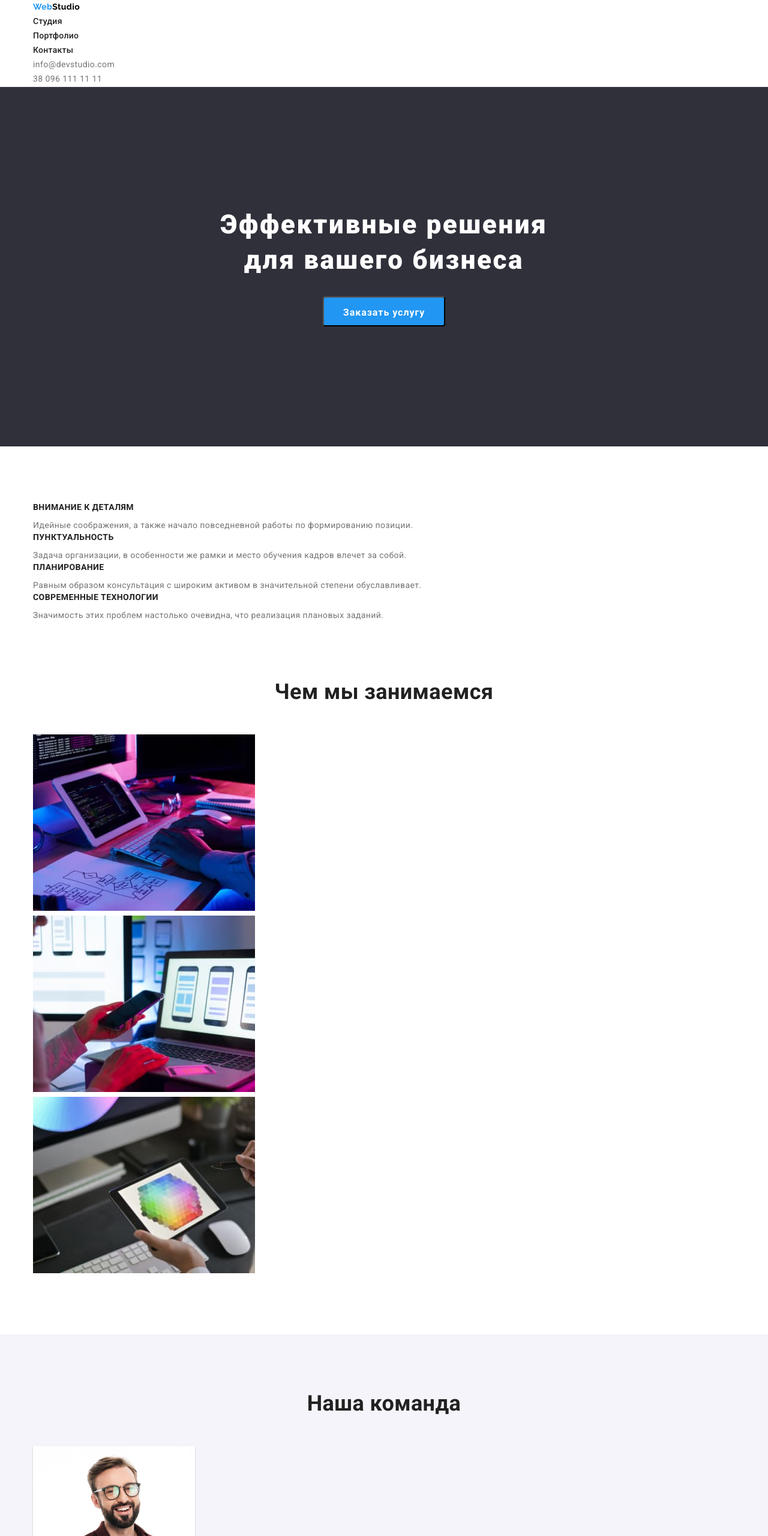
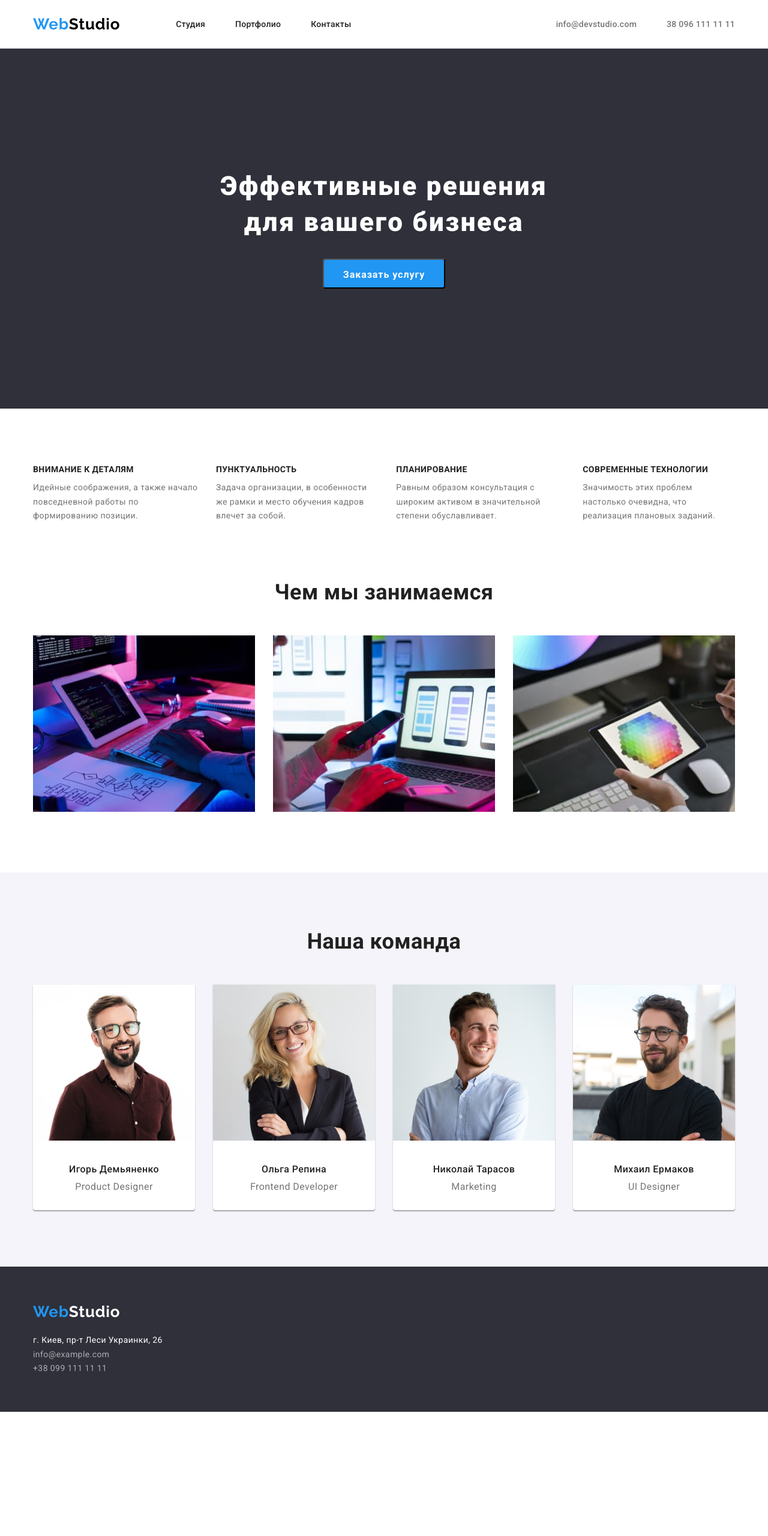
Before and after one commit to AleksandrTikka/goit-markup-hw-03, a plain HTML site: page index.html in a window 1280 px wide. Shown: the top 2560 px of the page at 60% size. After the commit the page ends 2353 px from the top, so only its background shows below. Drawn offline with nearby package versions, Linux system fonts and the light colour scheme.

Commit message:
обе страницы после флекса

```diff
--- a/css/styles.css
+++ b/css/styles.css
@@ -31,13 +31,14 @@ ul {
   width: 1200px;
   padding-left: 15px;
   padding-right: 15px;
-  margin: 0 auto;
-  outline: 3 solid red;
+  margin-left: auto;
+  margin-right: auto;
 }
 
 body {
   color: var(--primary-text-color);
   font-family: Roboto, sans-serif;
+  font-style: normal;
   font-weight: 400;
   font-size: 14px;
   line-height: 1.71;
@@ -49,11 +50,30 @@ body {
   background-color: var(--secondary-background-color);
   border-bottom: 1px solid #ececec;
 }
+/*Main nav*/
+
+.main-nav {
+  display: flex;
+  /* justify-content: space-between;*/
+  align-items: center;
+}
+
+.navigation {
+  display: flex;
+  align-items: center;
+}
 
 .logo {
+  display: block;
+  /*padding-top: 24px;
+  padding-bottom: 25px;*/
+
   color: var(--accent-color);
-
+  letter-spacing: 0.03em;
   font-family: Raleway, sans-serif;
+  font-weight: 700;
+  font-size: 26px;
+  line-height: 1.192;
   text-decoration: none;
 }
 
@@ -67,16 +87,49 @@ body {
   list-style: none;
 }
 
+.site-nav {
+  display: flex;
+  margin-left: 93px;
+}
+/*
+.site-nav .item:not(last-child) {
+  margin-right: 50px;
+}*/
+
+.site-nav .item + .item {
+  margin-left: 50px;
+}
+
 .site-nav .link {
+  display: block;
+  padding-top: 32px;
+  padding-bottom: 32px;
+
   color: var(--title-color);
+  font-weight: 500;
+  font-size: 14px;
+  line-height: 1.143;
+  letter-spacing: 0.02em;
+}
+
+.contacts {
+  display: flex;
+  margin-left: auto;
+}
+
+.contacts .item + .item {
+  margin-left: 50px;
+}
+
+.contacts .link {
+  display: flex;
+  padding-top: 32px;
+  padding-bottom: 32px;
 
   font-weight: 500;
   font-size: 14px;
-  line-height: 16px;
+  line-height: 1.143;
   letter-spacing: 0.02em;
-}
-
-.contacts .link {
   color: var(--primary-text-color);
 }
 
@@ -136,11 +189,11 @@ body {
   padding-bottom: 94px;
 }
 
-.feature {
+.features {
   padding-top: 94px;
 }
 
-.feature .section-title {
+.features .section-title {
   display: none;
 }
 
@@ -154,6 +207,17 @@ body {
   text-align: center;
 }
 
+.benefits {
+  display: flex;
+}
+
+.benefits .item {
+  flex-basis: calc((100% -90px) / 4);
+}
+
+.benefits .item + .item {
+  margin-left: 30px;
+}
 .section .title {
   margin-bottom: 10px;
   color: var(--title-color);
@@ -170,12 +234,30 @@ body {
   line-height: 1.71;
 }
 
+.work-list {
+  display: flex;
+  justify-content: center;
+  margin: -15px;
+  /*margin-left: auto;
+  margin-right: auto;*/
+}
+
+.work-list > .item {
+  margin: 15px;
+}
+
 .team {
   background-color: #f5f4fa;
   padding-top: 94px;
 }
 
-.team li {
+.team-list {
+  display: flex;
+  margin: -15px;
+}
+
+.team-list .item {
+  margin: 15px;
   width: 270px;
   padding-bottom: 30px;
   background-color: var(--secondary-background-color);
@@ -202,11 +284,20 @@ body {
 
 /*Страница портфолио*/
 
+.filter {
+  display: flex;
+  justify-content: center;
+  margin-bottom: 50px;
+  /* margin-left: auto;
+  margin-right: auto;*/
+}
+
 .filter .button {
   display: inline-block;
   padding: 6px 22px;
   min-height: 38px;
   min-width: 73px;
+  border-color: rgba(0, 0, 0, 0);
   border-radius: 4px;
   background-color: #f5f4fa;
   color: var(--title-color);
@@ -220,6 +311,10 @@ body {
   letter-spacing: inherit;
 }
 
+.filter .item + .item {
+  margin-left: 8px;
+}
+
 .filter .button:hover,
 .filter .button:focus {
   background-color: var(--accent-color);
@@ -230,16 +325,47 @@ body {
   padding-top: 94px;
 }
 
-.works li {
-  width: 370px;
+.portfolio .section-title {
+  display: none;
+}
+
+.type {
+  display: flex;
+  flex-wrap: wrap;
+  margin: -15px;
+}
+
+.type .item {
+  width: 370px; /*calc((100% - 60px) / 3);*/
+  margin: 15px;
+  /*margin-right: 30px;
+  margin-bottom: 30px;*/
   background-color: var(--secondary-background-color);
   border: 1px solid #eeeeee;
 }
+/*Альтернативное решение*/
+/*.type .item:nth-child(3n) {
+  margin-right: 0;
+}
+
+.type .item:nth-last-child(-n + 3) {
+  margin-bottom: 0;
+}
+*/
+/* Еще альтернативное решение*/
+/*
+.type .item:not(:nth-child(3n)) {
+  margin-right: 30px;
+}
+
+.type .item:not(:nth-last-child(-n + 3)) {
+  margin-bottom: 30px;
+}*/
 
 .portfolio .example {
-  text-align: center;
   margin-top: 20px;
   margin-bottom: 4px;
+  margin-left: 20px;
   color: var(--title-color);
   font-weight: 700;
   font-size: 18px;
@@ -249,6 +375,7 @@ body {
 
 .portfolio .text {
   margin-bottom: 20px;
+  margin-left: 20px;
   font-size: 16px;
   line-height: 1.87;
 }
@@ -277,11 +404,18 @@ body {
   margin-bottom: 9px;
 }
 
-.mail {
-  margin-bottom: 9px;
+.mail,
+.tel {
   color: rgba(255, 255, 255, 0.6);
 }
 
+.mail {
+  margin-bottom: 9px;
+}
+.city,
+.mail,
 .tel {
-  color: rgba(255, 255, 255, 0.6);
+  font-style: normal;
+  font-size: 14px;
+  line-height: 1.71;
 }
--- a/index.html
+++ b/index.html
@@ -15,26 +15,26 @@
 <body>
     <!--Шапка страницы-->
     <header class="page-header">
-        <div class="container">
-            <nav>
+        <div class="container main-nav">
+            <nav class="navigation">
                 <a href="/" class="logo">
                     Web<span class="header-logo">Studio</span>
                 </a>
                 <ul class="site-nav list">
-                    <li>
+                    <li class= "item">
                         <a href="./index.html" class="link">Студия</a>
                     </li>
-                    <li>
+                    <li class= "item">
                         <a href="./portfolio.html" class="link">Портфолио</a>
                     </li>
-                    <li>
+                    <li class= "item">
                         <a href="" class="link">Контакты</a>
                     </li>
                 </ul>
             </nav>
             <ul class="contacts list">
-                <li><a href="mailto:info@devstudio.com" class="link">info@devstudio.com</a></li>
-                <li><a href="tel:+380961111111" class="link">38 096 111 11 11</a></li>
+                <li class= "item"><a href="mailto:info@devstudio.com" class="link">info@devstudio.com</a></li>
+                <li class= "item"><a href="tel:+380961111111" class="link">38 096 111 11 11</a></li>
             </ul>
         </div>
     </header>
@@ -48,23 +48,23 @@
             </div>
         </section>
 
-        <section class="section feature">
+        <section class="section features">
             <div class="container">
             <h2 class="section-title">Особенности</h2>
-            <ul class="list">
-                <li>
+            <ul class="list benefits">
+                <li class="item">
                     <h3 class="title">Внимание к деталям</h3>
                     <p class="text">Идейные соображения, а также начало повседневной работы по формированию позиции.</p>
                 </li>
-                <li>
+                <li class="item">
                     <h3 class="title">Пунктуальность</h3>
                     <p class="text">Задача организации, в особенности же рамки и место обучения кадров влечет за собой.</p>
                 </li>
-                <li>
+                <li class="item">
                     <h3 class="title">Планирование</h3>
                     <p class="text">Равным образом консультация с широким активом в значительной степени обуславливает.</p>
                 </li>
-                <li>
+                <li class="item">
                     <h3 class="title">Современные технологии</h3>
                     <p class="text">Значимость этих проблем настолько очевидна, что реализация плановых заданий.</p>
                 </li>
@@ -74,14 +74,14 @@
         <section class="section">
             <div class="container">
             <h2 class="section-title">Чем мы занимаемся</h2>
-            <ul class="list">
-                <li>
+            <ul class="work-list list">
+                <li class="item">
                     <img src="./images/our_work1.jpg" alt="Разработка десктопной версии" width="370" />
                 </li>
-                <li>
+                <li class="item">
                     <img src="./images/our_work2.jpg" alt="Разработка мобильной версии" width="370" />
                 </li>
-                <li>
+                <li class="item">
                     <img src="./images/our_work3.jpg" alt="Разработка планшетной версии" width="370" />
                 </li>
             </ul>
@@ -90,23 +90,23 @@
         <section class="section team">
             <div class="container">
             <h2 class="section-title">Наша команда</h2>
-            <ul class="list">
-                <li>
+            <ul class="team-list list">
+                <li class="item">
                     <img src="./images/our_team1.jpg" alt="Мужчина с бороодой в очкахв рубашке" width="270" />
                     <h3 class="names">Игорь Демьяненко</h3>
                     <p class="text">Product Designer</p>
                 </li>
-                <li>
+                <li class="item">
                     <img src="./images/our_team2.jpg" alt="Девушка с улыбкой в очках и в пиджаке" width="270" />
                     <h3 class="names">Ольга Репина</h3>
                     <p class="text">Frontend Developer</p>
                 </li>
-                <li>
+                <li class="item">
                     <img src="./images/our_team3.jpg" alt="Мужчина в рубашке" width="270" />
                     <h3 class="names">Николай Тарасов</h3>
                     <p class="text">Marketing</p>
                 </li>
-                <li>
+                <li class="item">
                     <img src="./images/our_team4.jpg" alt="Мужчина в футболке и очках на улице" width="270" />
                     <h3 class="names">Михаил Ермаков</h3>
                     <p class="text">UI Designer</p>
```
Also changed, not shown: portfolio.html (+41 -38 lines).
